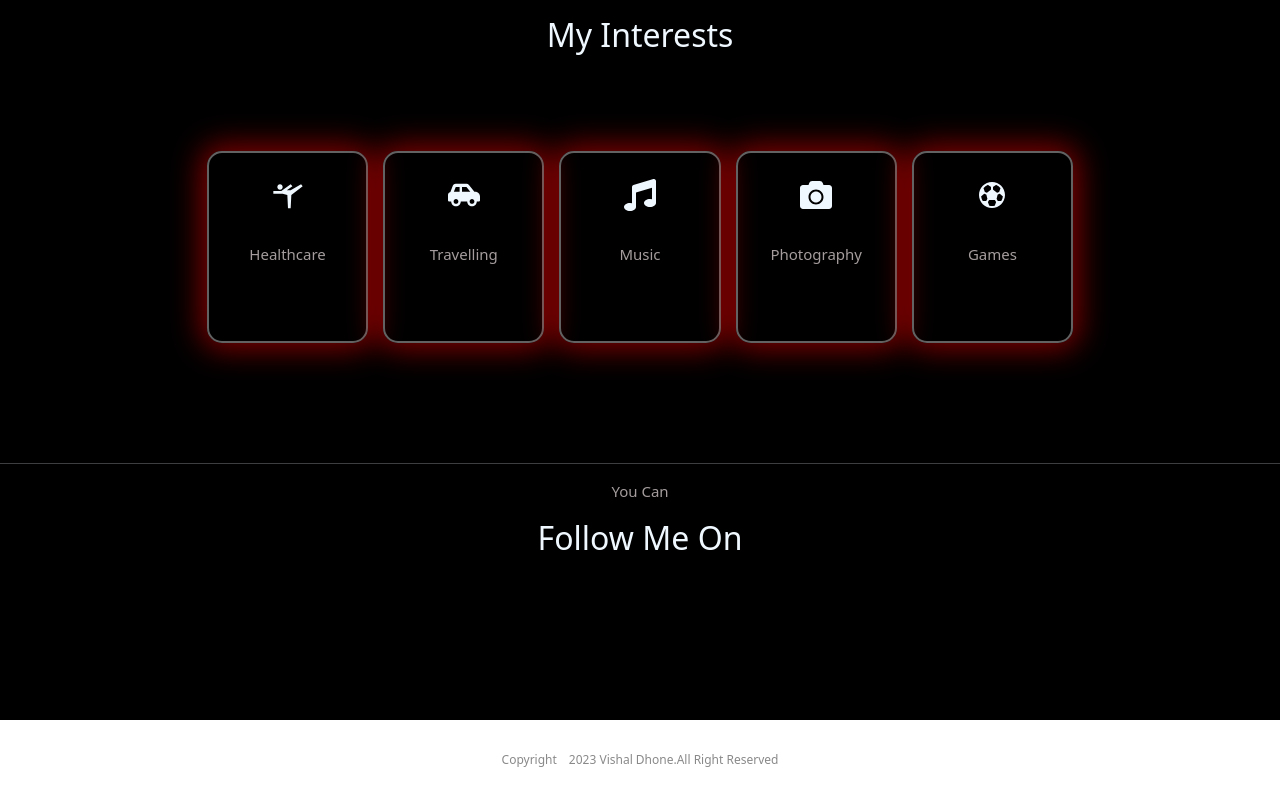
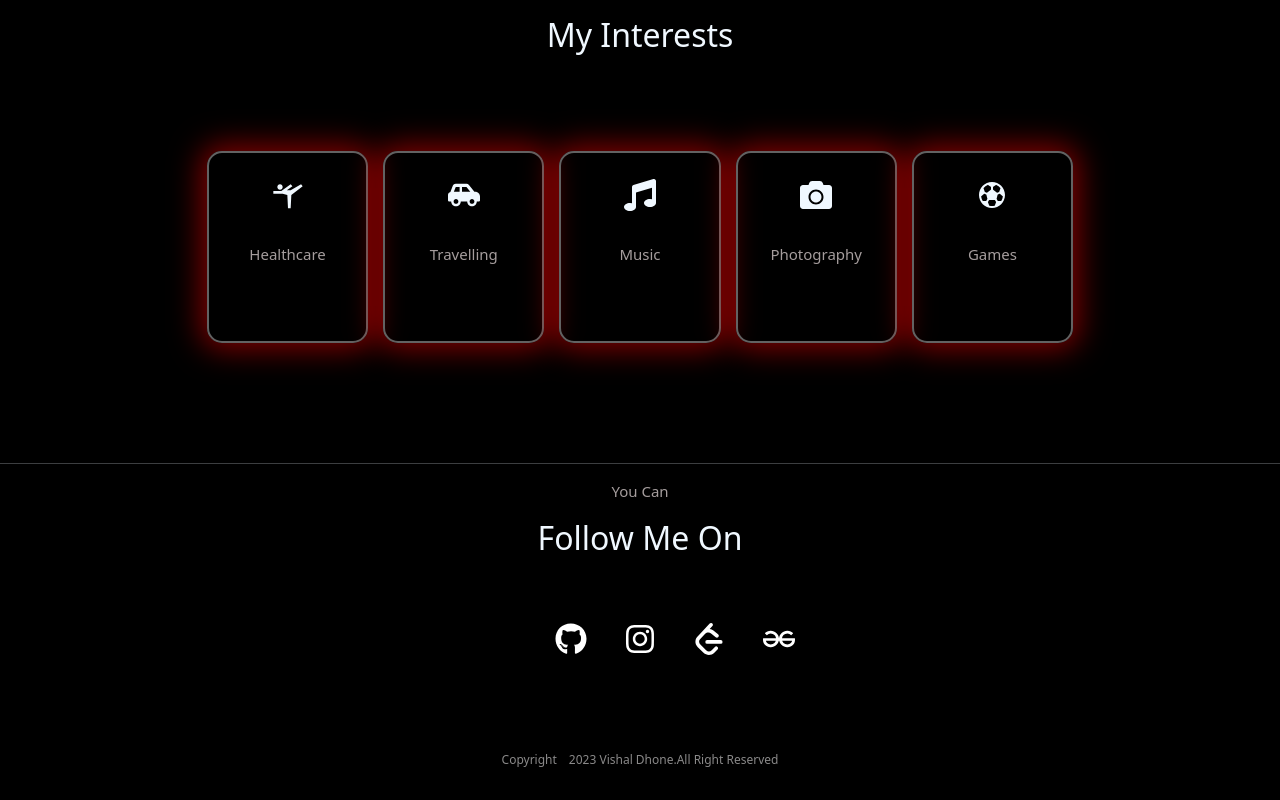
Before and after one commit to vishalpatil321/Vishal-Portfolio, a React (Create React App) app: page / in a window 1280 px wide. Shown: the part 2027-2827 px from the top of the page. Built offline with nearby package versions, Linux system fonts and the light colour scheme; some icons are missing.

Commit message:
Update Footer.css

```diff
--- a/src/Components/Footer.css
+++ b/src/Components/Footer.css
@@ -22,10 +22,14 @@ footer{
     align-items: center;
     justify-content: space-evenly;
 }
+.f-logo{
+    color:white;
+}
 .copyright{
     width: 100%;
     height: 10vh;
     display: flex;
+    background-color:black;
     align-items: center;
     justify-content: center;
 }
```
